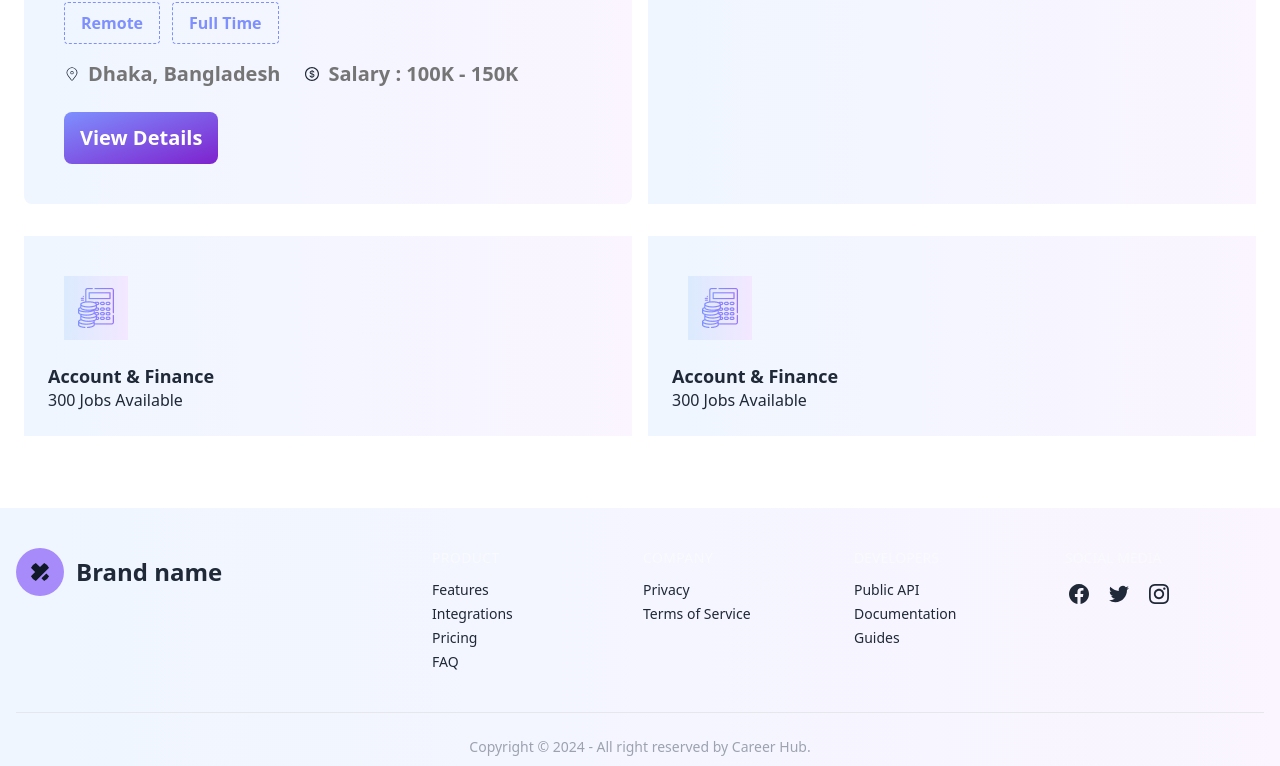
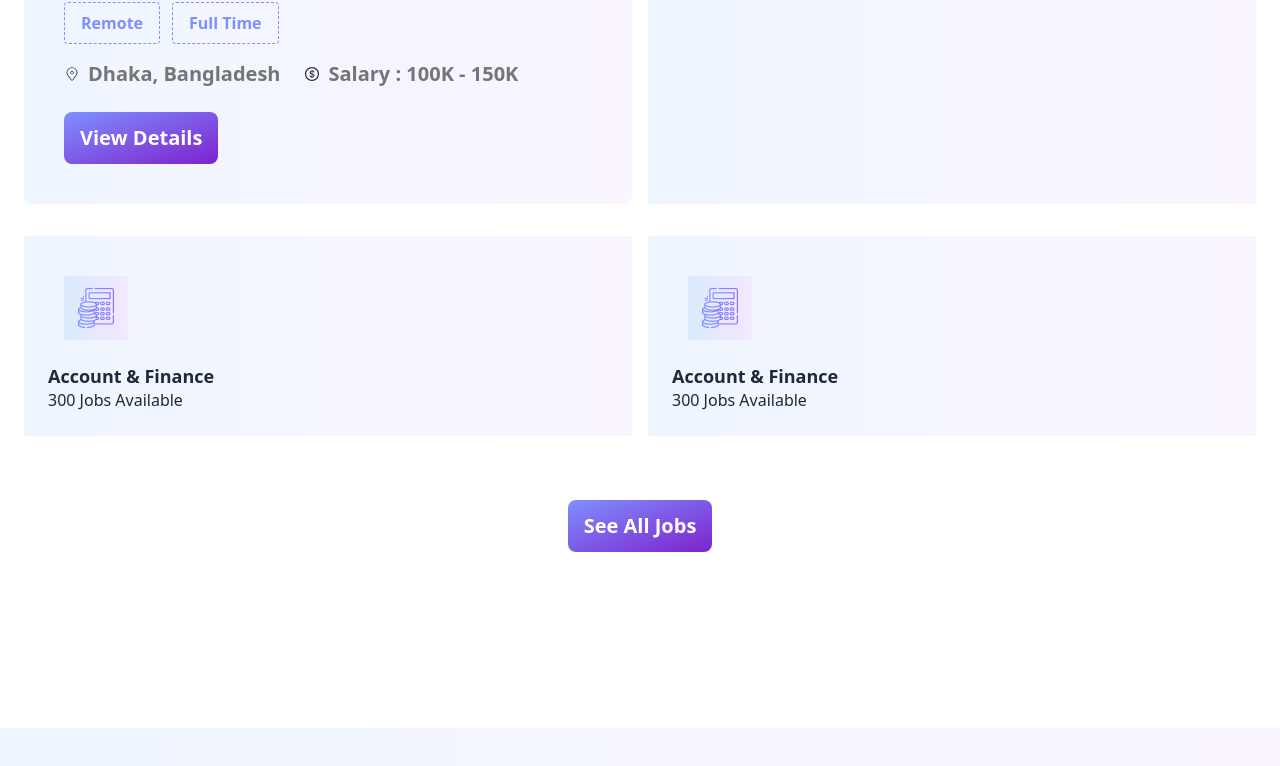
Before and after one commit to mstsurnalyakter/career-hub, a React (Vite) app: page / in a window 1280 px wide. Shown: the part 1699-2465 px from the top of the page. Built offline with nearby package versions, Linux system fonts and the light colour scheme.

Commit message:
featured jobs section see all jobs button added

```diff
--- a/src/components/FeaturedJobs.jsx
+++ b/src/components/FeaturedJobs.jsx
@@ -4,8 +4,8 @@ import { AiOutlineDollar } from "react-icons/ai";
 
 const FeaturedJobs = () => {
   return (
-    <section className="py-6 sm:py-12">
-      <div className="container p-6 mx-auto space-y-8">
+    <section className="py-6 sm:py-12 mb-32">
+      <div className="container p-6 mx-auto space-y-8 mb-10">
         <div className="space-y-2 text-center">
           <h2 className="text-3xl font-bold">Featured Jobs</h2>
           <p className="font-serif text-sm text-gray-400">
@@ -22,7 +22,9 @@ const FeaturedJobs = () => {
               <h3 className="flex-1 text-2xl mb-2 font-extrabold text-[#474747] leading-snug">
                 Technical Database Engineer
               </h3>
-              <p className="text-[#757575] text-xl font-semibold mb-4">Google LLC</p>
+              <p className="text-[#757575] text-xl font-semibold mb-4">
+                Google LLC
+              </p>
               <div className="space-x-3 mb-4">
                 <button
                   type="button"
@@ -93,6 +95,14 @@ const FeaturedJobs = () => {
           </article>
         </div>
       </div>
+      <div className="flex items-center justify-center">
+        <button
+          href="#_"
+          className="px-4 py-3 text-xl font-semibold text-center text-white transition duration-300 rounded-lg hover:from-purple-600 hover:to-[#7E90FE] ease bg-gradient-to-br from-[#7E90FE] to-purple-700 md:w-auto"
+        >
+          See All Jobs
+        </button>
+      </div>
     </section>
   );
 };
```
